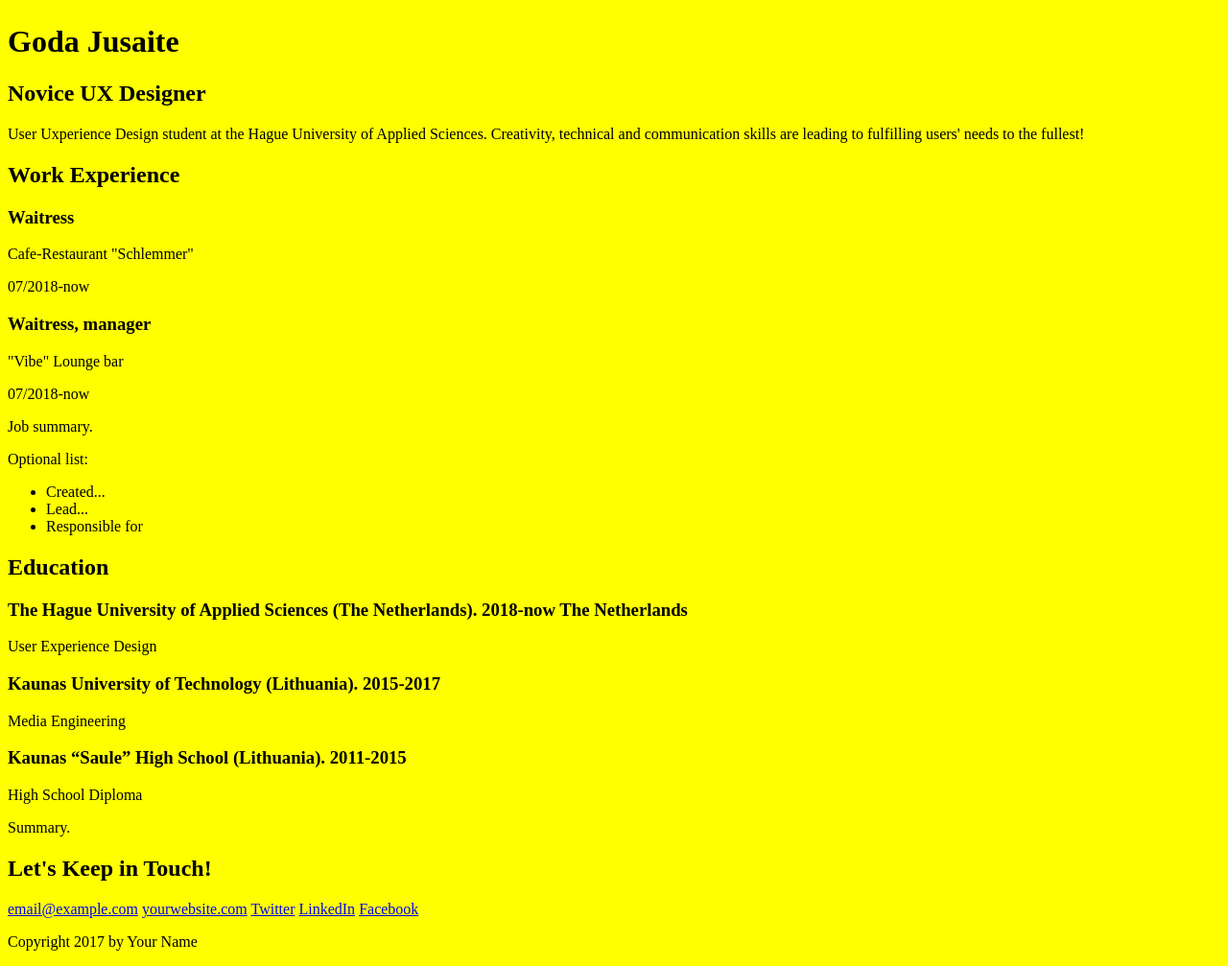
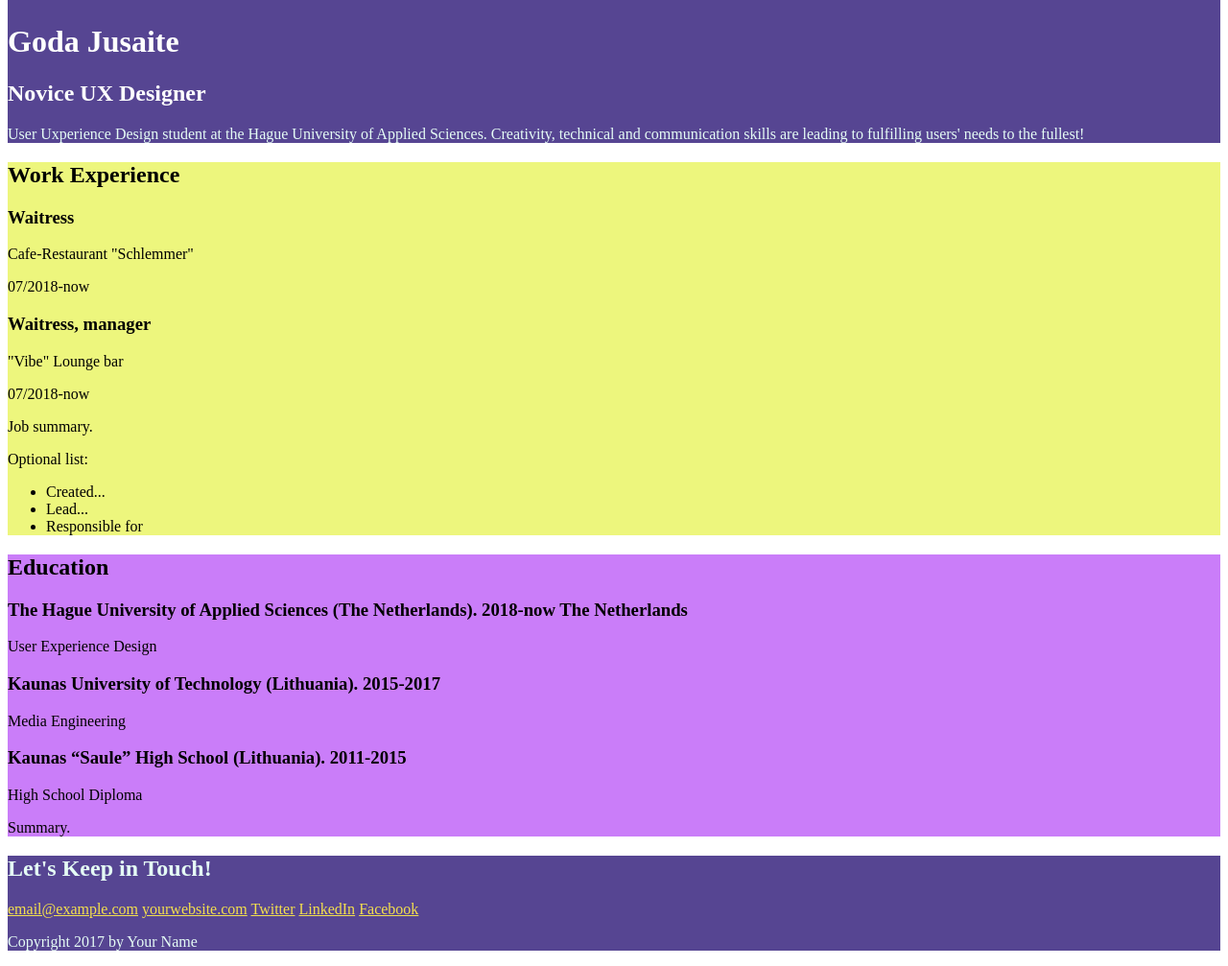
Before and after one commit to UXDSkillslab1718/3-css-essential-training-1-2-resume-files-godajus, a plain HTML site: page index.html in a window 1280 px wide. Shown: the part 534-1541 px from the top of the page at 96% size. Drawn offline with Linux system fonts and the light colour scheme.

Commit message:
2. CSS Core

```diff
--- a/css/styles.css
+++ b/css/styles.css
@@ -1,3 +1,33 @@
+/*Global styles
+----------------------*/
+
 body {
-	background: yellow;
+
 }
+ a {
+ 	color: #F4E04D;
+ }
+
+a:hover {
+	text-decoration: none;
+}
+/*Header and Footer
+----------------------*/
+header, footer {
+	background:#564592;
+	color: #E5FCF5;
+}
+header h1, header h2{
+    color:#FEFFFE;
+}
+/*Work experience{}
+----------------------*/
+.work {
+	background:#EDF67D;
+}
+
+/*Education
+----------------------*/
+.education {
+	background:#CA7DF9;
+}
--- a/index.html
+++ b/index.html
@@ -17,7 +17,7 @@
 
     <main>
         <!-- // Work Experience -->
-        <section>
+        <section class="work">
             <h2>Work Experience</h2>
 
             <!-- Job Details: copy this whole block to add more jobs -->
@@ -44,7 +44,7 @@
 
 
         <!-- // Education -->
-        <section>
+        <section class="education">
             <h2>Education</h2>
 
             <!-- School details: copy this whole block to add more schools. -->
```
